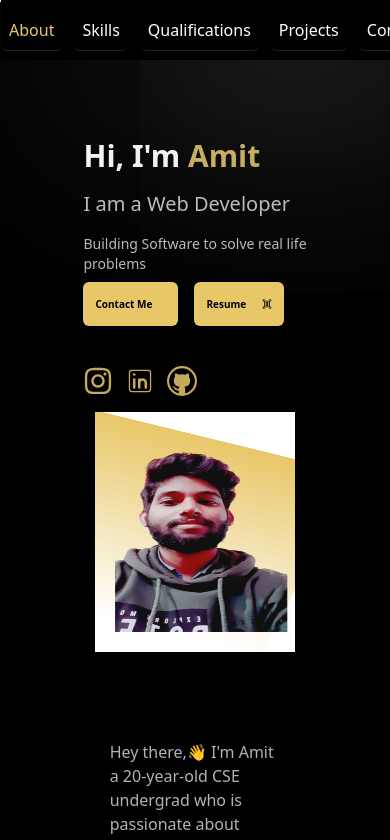
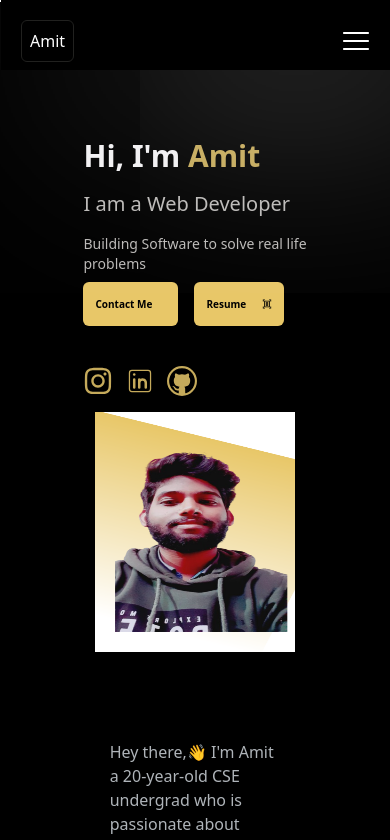
Before and after one commit to Amitkumar270802/portfolio, a React (Create React App) app: page / in a window 390 px wide. Shown: the top 840 px of the page. Built offline with nearby package versions, Linux system fonts and the light colour scheme; some icons are missing.

Commit message:
Update Navbar.js

```diff
--- a/src/Component/Navbar.js
+++ b/src/Component/Navbar.js
@@ -1,8 +1,10 @@
 import React, { useEffect, useState } from "react";
 import { Link } from "react-scroll";
-
+import { RxHamburgerMenu } from "react-icons/rx";
+import { FaRegWindowClose } from "react-icons/fa";
 const Navbar = () => {
   const [click, setClick] = useState(false);
+  const [toggle, setToggle] = useState(0);
 
   const closeMenu = () => {
     setClick(false);
@@ -10,8 +12,7 @@ const Navbar = () => {
 
   return (
     <div className=" relative bg-black mx-auto border border-white z-10 ">
-      <div className="flex justify-around items-center fixed top-0 shadow-[100px_0px_1000px_-14px_#ffffff] bg-black h-[60px] w-[100vw] ">
-
+      <div className="sm:hidden flex justify-around items-center fixed top-0 shadow-[100px_0px_1000px_-14px_#ffffff] bg-black h-[60px] w-[100vw] ">
         <Link
           to="home"
           spy={true}
@@ -20,7 +21,9 @@ const Navbar = () => {
           duration={1000}
           onClick={() => window.location.reload(false)}
         >
-          <div className="hidden lg:inline-block p-2 cursor-pointer text-white border border-[#21211f] rounded-md ">Amit</div>
+          <div className="inline-block p-2 cursor-pointer text-white border border-[#21211f] rounded-md ">
+            Amit
+          </div>
         </Link>
         <div className="flex gap-x-3 md:gap-x-4 justify-center items-center text-white">
           <div className="nav-item cursor-pointer hover:text-[#e8c768] border-b border-[#21211f] rounded-md p-2">
@@ -86,6 +89,112 @@ const Navbar = () => {
           </div>
         </div>
       </div>
+
+      <div className="hidden sm:inline-block  justify-around items-center fixed top-0 shadow-[100px_0px_1000px_-14px_#ffffff] bg-black h-[70px] w-[100vw] p-3">
+        <div className="sm:block w-full ">
+          <div className="relative">
+            <div className="flex  justify-between items-center p-2  ">
+              <Link
+                to="home"
+                spy={true}
+                activeStyle={{ color: "#e8c768" }}
+                smooth={true}
+                duration={1000}
+                onClick={() => window.location.reload(false)}
+              >
+                <div className="inline-block p-2 cursor-pointer text-white border border-[#21211f] rounded-md ">
+                  Amit
+                </div>
+              </Link>
+
+              {toggle ? (
+                <div className="text-3xl text-white">
+                  <FaRegWindowClose
+                    onClick={() => {
+                      setToggle(!toggle);
+                    }}
+                  />
+                </div>
+              ) : (
+                <div className="text-3xl text-white">
+                  <RxHamburgerMenu
+                    onClick={() => {
+                      setToggle(!toggle);
+                    }}
+                  />
+                </div>
+              )}
+            </div>
+            <div
+              className={`${
+                toggle ? "" : "hidden"
+              } absolute w-full top-[58px] backdrop-blur-3xl h-screen flex flex-col items-center text-white gap-y-4`}
+            >
+              <div className="nav-item cursor-pointer hover:text-[#e8c768]  rounded-md p-2">
+                <Link
+                  to="home"
+                  spy={true}
+                  activeStyle={{ color: "#e8c768" }}
+                  smooth={true}
+                  offset={-120}
+                  duration={1000}
+                  onClick={() => setToggle(0)}
+                >
+                  About
+                </Link>
+              </div>
+              <div className="nav-item cursor-pointer hover:text-[#e8c768]  rounded-md p-2">
+                <Link
+                  to="skills"
+                  spy={true}
+                  smooth={true}
+                  offset={-100}
+                  duration={500}
+                  onClick={() => setToggle(0)}
+                >
+                  Skills
+                </Link>
+              </div>
+              <div className="nav-item cursor-pointer hover:text-[#e8c768]  rounded-md p-2">
+                <Link
+                  to="qualifications"
+                  spy={true}
+                  smooth={true}
+                  offset={-130}
+                  duration={500}
+                  onClick={() => setToggle(0)}
+                >
+                  Qualifications
+                </Link>
+              </div>
+              <div className="nav-item cursor-pointer hover:text-[#e8c768]  rounded-md p-2 ">
+                <Link
+                  to="project"
+                  spy={true}
+                  smooth={true}
+                  offset={-120}
+                  duration={500}
+                  onClick={() => setToggle(0)}
+                >
+                  Projects
+                </Link>
+              </div>
+              <div className=" w-fit  nav-item cursor-pointer hover:text-[#e8c768]  rounded-md p-2">
+                <Link
+                  to="contact"
+                  spy={true}
+                  smooth={true}
+                  offset={-100}
+                  duration={500}
+                  onClick={() => setToggle(0)}
+                >
+                  <div>Contact</div>
+                </Link>
+              </div>
+            </div>
+          </div>
+        </div>
+      </div>
     </div>
   );
 };
```
